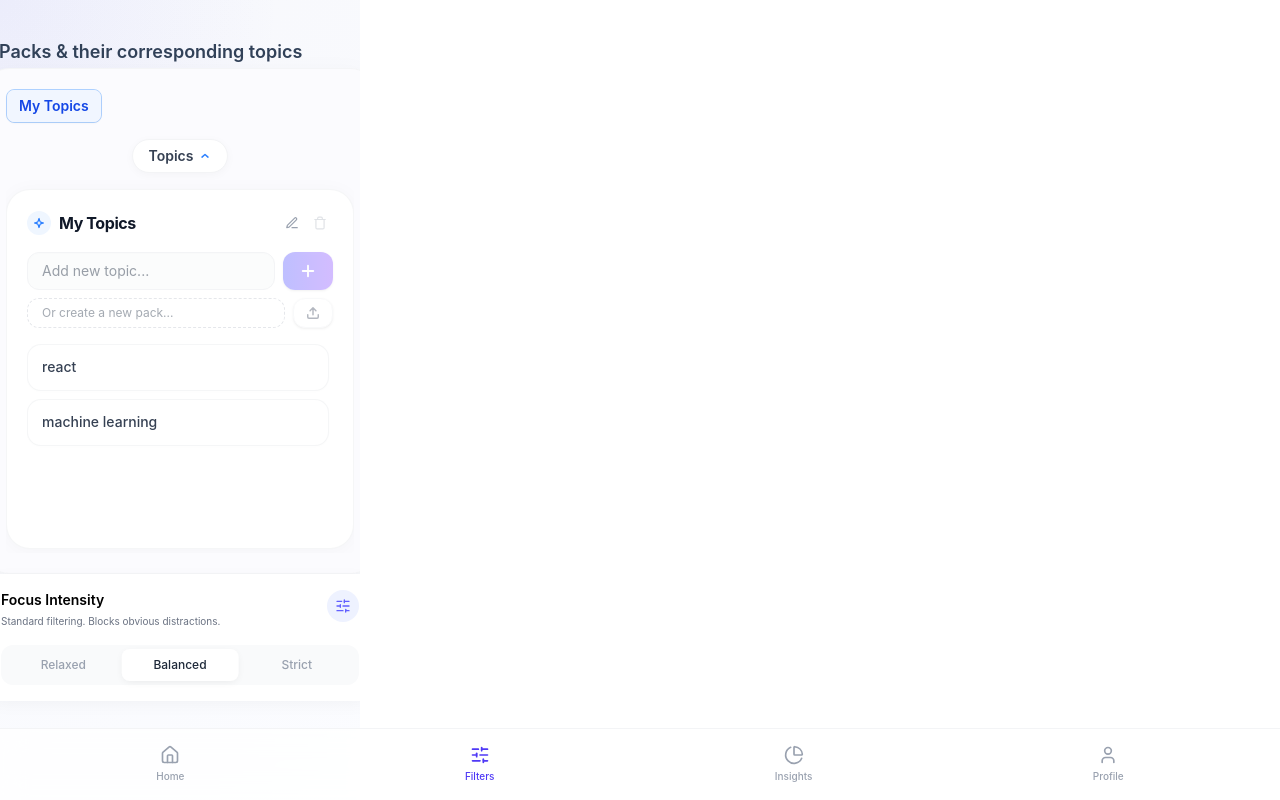
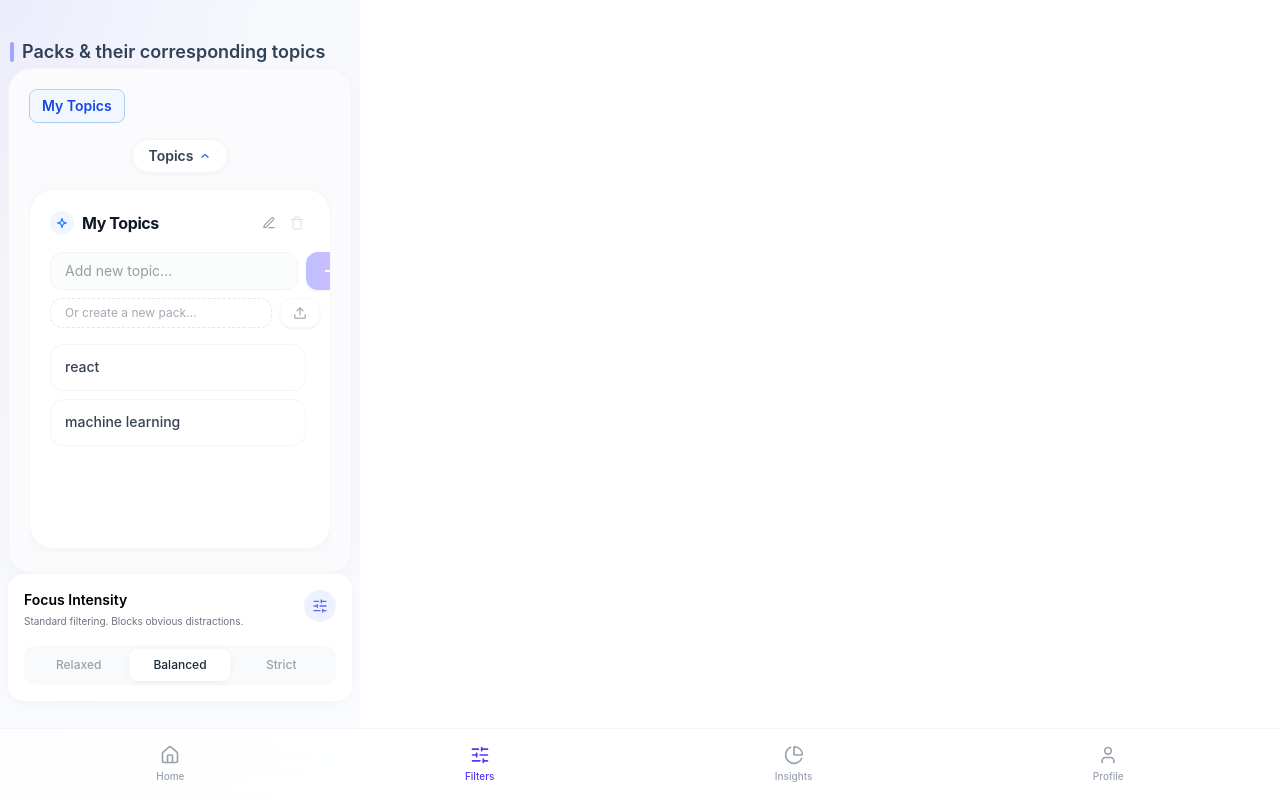
Before and after one commit to Mrunal-Malkar/TubeLense, a React (Vite) app: page / in a window 1280 px wide. Both pictures are taken after a click on the button "Filters". Built offline with nearby package versions, Linux system fonts and the light colour scheme.

Commit message:
refactor:improve ui minors (filter)

```diff
--- a/src/components/topicsCarousel.tsx
+++ b/src/components/topicsCarousel.tsx
@@ -216,7 +216,7 @@ export default function Carousel() {
   };
 
   return (
-  <div className="mx-auto w-full bg-[#fbfbfe] p-3 sm:p-5 rounded-3xl shadow-[0_8px_30px_rgb(0,0,0,0.04)] border border-gray-100/80 font-sans">
+  <div className="mx-auto w-full bg-[#fbfbfe] max-w-90 p-3 sm:p-5 rounded-3xl shadow-[0_8px_30px_rgb(0,0,0,0.04)] border border-gray-100/80 font-sans">
       {/* ── Tab bar ────────────────────────────────────────────────── */}
 <div
         ref={trackRef}
@@ -224,7 +224,7 @@ export default function Carousel() {
         aria-label="Topic Packs"
         tabIndex={0}
         // Simplified container: removed heavy padding/background since items now have borders
-        className="flex flex-wrap items-center gap-2 outline-none focus-visible:ring-2 focus-visible:ring-blue-500/40"
+        className="flex flex-wrap items-center gap-2 outline-none max-w-85 focus-visible:ring-2 focus-visible:ring-blue-500/40"
       >
         {packs.map((pack: TopicsPack, i: number) => {
           const active = pack.label === preference.activeTopicPack;
@@ -236,7 +236,7 @@ export default function Carousel() {
               aria-selected={active}
               onClick={() => goTo(i)}
               className={`
-                relative px-3 py-1.5 text-sm font-medium transition-all duration-200 z-10
+                relative px-3 py-1.5 text-sm font-medium max-w-85 transition-all duration-200 z-10
                 border rounded-lg whitespace-nowrap
                 ${
                   active
@@ -293,10 +293,10 @@ export default function Carousel() {
             animate={{ height: "auto", opacity: 1 }}
             exit={prefersReducedMotion ? undefined : { height: 0, opacity: 0 }}
             transition={{ duration: 0.32, ease: [0.22, 1, 0.36, 1] }}
-            className="overflow-hidden"
+            className="overflow-hidden max-w-85"
           >
             <div className="pt-4 pb-1">
-              <div className="relative min-h-[360px] overflow-hidden rounded-[24px] bg-white shadow-[0_2px_20px_rgba(0,0,0,0.03)] border border-gray-100/80">
+              <div className="relative min-h-90 max-w-85 overflow-hidden rounded-3xl bg-white shadow-[0_2px_20px_rgba(0,0,0,0.03)] border border-gray-100/80">
                 <AnimatePresence mode="wait" custom={direction} initial={false}>
                   <motion.article
                     key={activePack.label}
--- a/src/content/content.ts
+++ b/src/content/content.ts
@@ -174,7 +174,7 @@ export async function getRelativityScore(videoTitle: string) {
       "as number",
       Number(response.similarity),
     );
-    if (!response.success) return 1;
+    if (!response.success) return 2;
 
     return Number(response.similarity);
   } catch (error) {
--- a/src/functions/youtube_helper.ts
+++ b/src/functions/youtube_helper.ts
@@ -37,7 +37,6 @@ export function youtubeFilterationCheck(relativityScore:number,userPreferredStri
     case "strict":
       return relativityScore<STRICT_STRICTNESS_SCORE
   }
-
 }
 
 
--- a/src/lib/statics.ts
+++ b/src/lib/statics.ts
@@ -4,13 +4,13 @@ export const Email="mrunalpmalkar@gmail.com";
 
 // logic statics
 // export const YOUTUBE_FILTERATION_SCORE:number=0.1
-export const RELAXED_STRICTNESS_SCORE:number=0.01
-export const BALANCED_STRICTNESS_SCORE:number=0.03
-export const STRICT_STRICTNESS_SCORE:number=0.06
+export const RELAXED_STRICTNESS_SCORE:number=0.035
+export const BALANCED_STRICTNESS_SCORE:number=0.05
+export const STRICT_STRICTNESS_SCORE:number=0.078
 
 
 // YOUTUBE
 // banner for mismatched feed.
 export const WINDOW_SIZE = 25; // how many recent results to judge the ratio over
-export const MISMATCH_THRESHOLD = 0.01; // 85%+ hidden within the window = likely mismatch
+export const MISMATCH_THRESHOLD = 0.85; // 85%+ hidden within the window = likely mismatch
 export const CHECK_INTERVAL = 8; // only re-evaluate every ~8 processed videos, not every one
--- a/src/pages/filters.tsx
+++ b/src/pages/filters.tsx
@@ -3,7 +3,7 @@ import StrictnessToggle from '../components/strictnessToggle'
 
 const Filters = () => {
   return (
-    <div className='flex flex-col h-full p-2'>
+    <div className='flex flex-col h-full p-2 max-w-90'>
 <h1 className="text-lg font-semibold text-slate-700 m-0.5 flex items-center gap-2">
   <span className="w-1 h-5 rounded-full bg-indigo-400/70" />
   Packs & their corresponding topics
```
Also changed, not shown: src/content/youtube.ts (+6 -3 lines).
